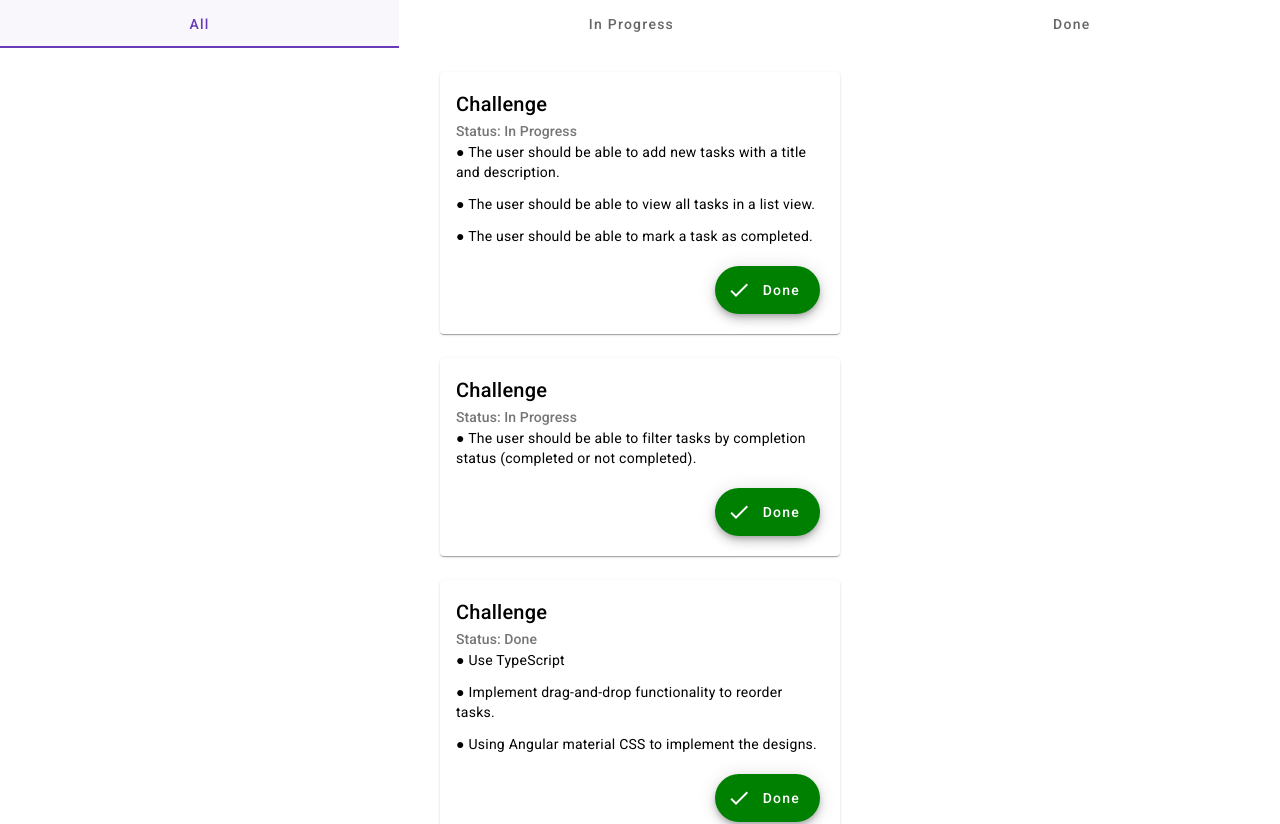
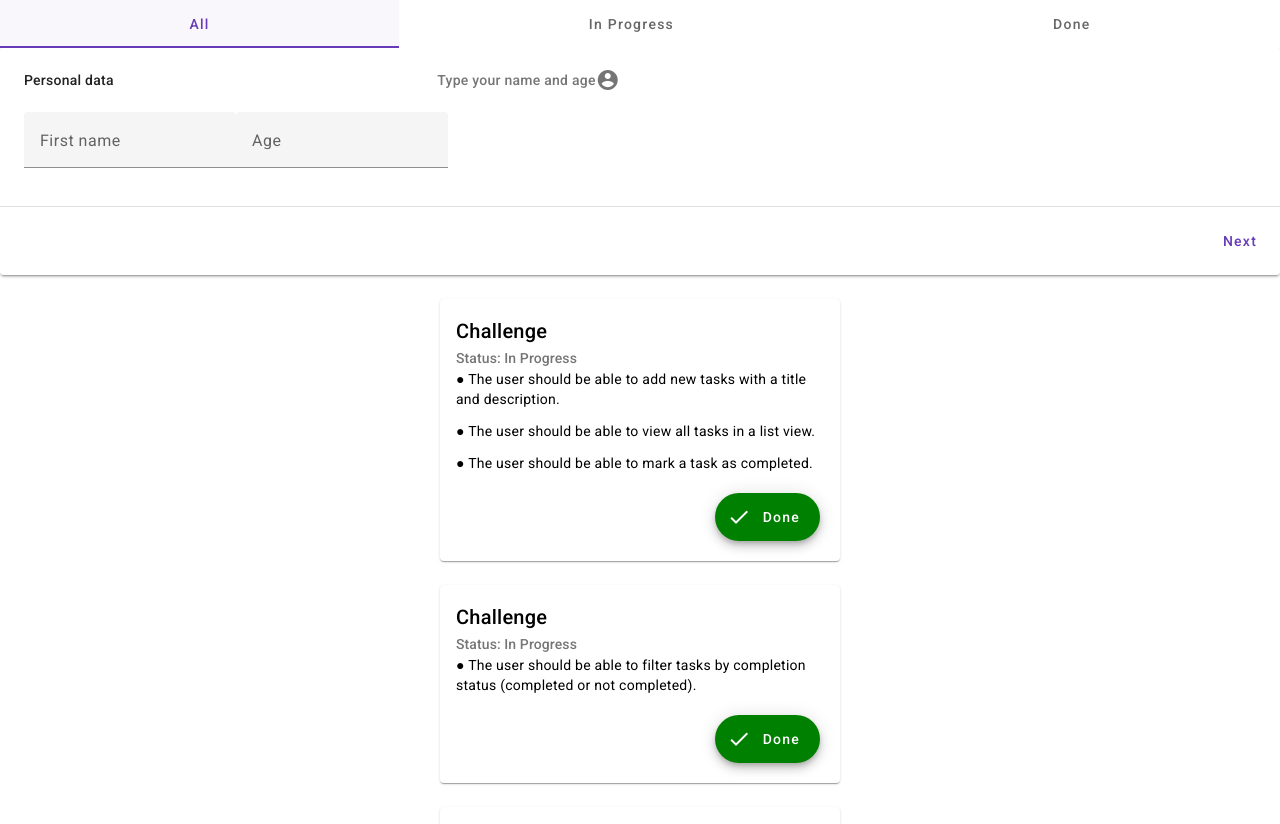
Before and after one commit to MostafaSaadatnia/task-manager, an Angular app: page /dashboard in a window 1280 px wide. Shown: the top 824 px of the page. Built offline with nearby package versions, Linux system fonts and the light colour scheme.

Commit message:
add expanded panel

```diff
--- /dev/null
+++ b/src/features/dashboard/components/add-task/add-task.component.html
@@ -0,0 +1,26 @@
+<mat-accordion class="example-headers-align">
+    <mat-expansion-panel [expanded]="isExpanded" hideToggle>
+      <mat-expansion-panel-header>
+        <mat-panel-title>
+          Personal data
+        </mat-panel-title>
+        <mat-panel-description>
+          Type your name and age
+          <mat-icon>account_circle</mat-icon>
+        </mat-panel-description>
+      </mat-expansion-panel-header>
+
+      <mat-form-field appearance="fill">
+        <mat-label>First name</mat-label>
+        <input matInput>
+      </mat-form-field>
+
+      <mat-form-field appearance="fill">
+        <mat-label>Age</mat-label>
+        <input matInput type="number" min="1">
+      </mat-form-field>
+      <mat-action-row>
+        <button mat-button color="primary" (click)="nextStep()">Next</button>
+      </mat-action-row>
+    </mat-expansion-panel>
+  </mat-accordion>
--- a/src/features/dashboard/services/task.service.ts
+++ b/src/features/dashboard/services/task.service.ts
@@ -1,13 +1,13 @@
 import { Injectable } from '@angular/core';
 import { ITask } from '../models/task';
 import { DATA_SEED } from '../mock/taskDataSeed';
-import { BehaviorSubject } from 'rxjs';
+import { BehaviorSubject, Observable } from 'rxjs';
 
 @Injectable({
   providedIn: 'root'
 })
 export class TaskService {
-  task: BehaviorSubject<Partial<ITask>> = new BehaviorSubject<Partial<ITask>>({});
+  tasksSubject: BehaviorSubject<Partial<ITask>[]> = new BehaviorSubject<Partial<ITask>[]>(DATA_SEED);
   tasks: Partial<ITask>[] = [];
 
   constructor() {
@@ -19,6 +19,11 @@ export class TaskService {
   }
 
   newTask(task: ITask): void {
-    this.task.next(task);
+    this.tasks.push(task);
+    this.tasksSubject.next(this.tasks);
+  }
+
+  allTasks(): Observable<Partial<ITask>[]> {
+    return this.tasksSubject.asObservable();
   }
 }
--- a/src/features/dashboard/views/dashboard/dashboard.component.html
+++ b/src/features/dashboard/views/dashboard/dashboard.component.html
@@ -1,5 +1,6 @@
 <mat-tab-group>
     <mat-tab label="All">
+        <app-add-task></app-add-task>
         <app-list [list]="tasks"></app-list>
     </mat-tab>
     <mat-tab label="In Progress">
```
Also changed, not shown: src/features/dashboard/components/add-task/add-task.component.ts (added, +10 -0 lines), src/features/dashboard/dashboard.module.ts (+8 -2 lines), src/features/dashboard/components/add-task/add-task.component.scss (added), 1 other file (tests, documents, lock files or other folders).
